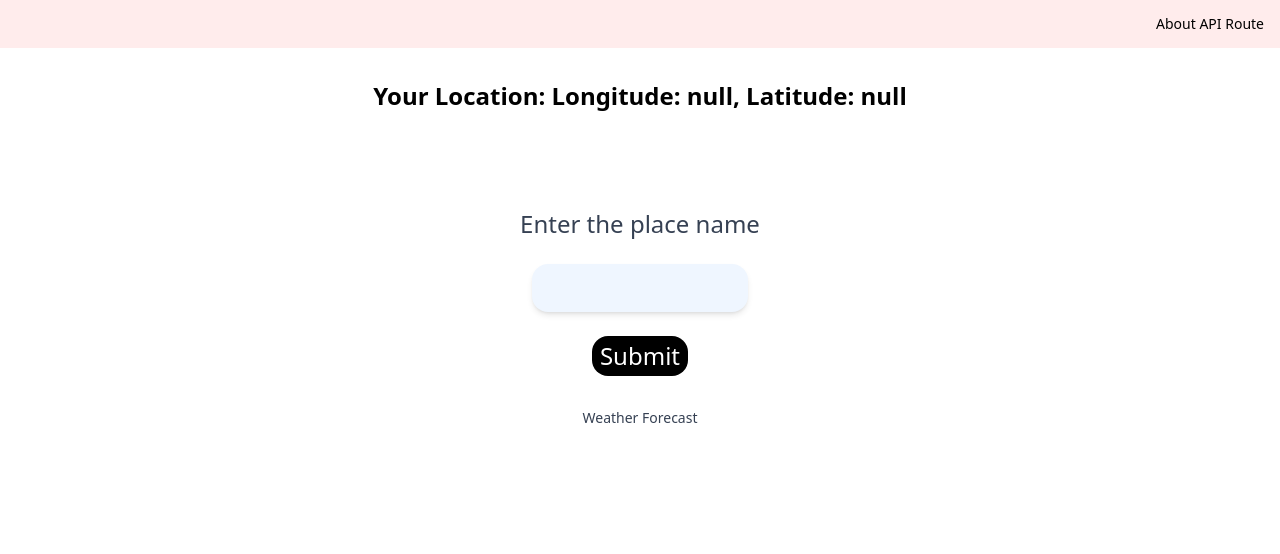
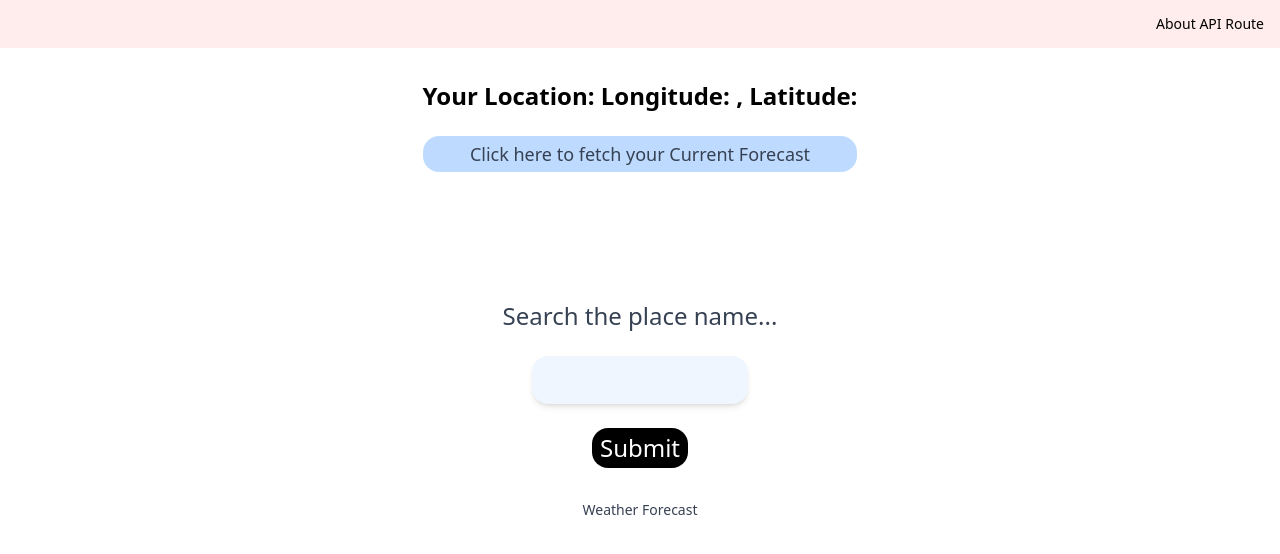
Before and after one commit to codingcat40/weather-forecaster, a React (Vite) app: page / in a window 1280 px wide. Shown: the top 554 px of the page. Built offline with nearby package versions, Linux system fonts and the light colour scheme; no server answers.

Commit message:
fetch current forecast

```diff
--- a/src/components/Home.jsx
+++ b/src/components/Home.jsx
@@ -1,36 +1,66 @@
 import React, { useEffect, useState } from "react";
 
 const Home = () => {
-  const [location, setLocation] = useState({ latitude: "null", longitude: "null" });
-  const fetchCurrentLocation = () =>  {
+  const [location, setLocation] = useState({ latitude: null, longitude: null });
+  const [place, setPlace] = useState("");
+
+
+  const fetchCurrentLocation = () => {
     navigator.geolocation.watchPosition((pos) => {
-          setLocation({latitude: pos.coords.latitude, longitude:  pos.coords.longitude});
-      })
+      setLocation({
+        latitude: pos.coords.latitude,
+        longitude: pos.coords.longitude,
+      });
+    });
+  };
 
-  }
+  const fetchCurrentForecast = async (e) => {
+    e.preventDefault()
+    const url = `https://api.weatherapi.com/v1/forecast.json?key=8cc6ff6a05c54a0e81660428250306&q=${location.latitude},${location.longitude}`;
+    const response = await fetch(url);
+    console.log(await response.json());
+  };
+
+  // handle the submit
+  const handleSubmit = async () => {
+    // e.preventDefault();
+    // URL: https://api.weatherapi.com/v1/current.json?key=8cc6ff6a05c54a0e81660428250306&q=bangalore
+  };
 
   useEffect(() => {
-    fetchCurrentLocation()
-  }, [])
+    fetchCurrentLocation();
+  }, []);
 
   return (
-    <div className="fixed top-20 w-full flex justify-center z-10 px-4">
+    <div className="fixed top-20 w-full flex justify-center z-10 px-4 max-h-fit">
       <div className="text-center max-w-2xl">
-        <h1 className="text-2xl font-semibold mb-2">Your Location: Longitude: {location.longitude}, Latitude:  {location.latitude}</h1>
+        <h1 className="text-2xl font-semibold mb-2">
+          Your Location: Longitude: {location.longitude}, Latitude:{" "}
+          {location.latitude}
+        </h1>
 
-        <div className="text-sm text-gray-700 space-y-8">
+        <div className="text-sm text-gray-700 space-y-8 mx-auto">
           {/* search button here probably */}
           {/* then todays weather or forecase */}
 
+          <button onClick={fetchCurrentForecast} className="w-full bg-blue-200 hover:bg-blue-400 hover:cursor-pointer duration-300 hover:transition-all rounded-2xl p-1 mt-4 text-lg">Click here to fetch your Current Forecast</button>
+
           <form className="flex flex-col justify-center mt-24 text-2xl space-y-6">
-          <label>Enter the place name</label>
-          <input type="text" className="bg-blue-50 w-54 h-12 mx-auto shadow-md rounded-2xl text-center"/>
-          <input type="submit" className="bg-black text-white w-24 p-1 rounded-2xl hover:shadow-2xl hover:cursor-pointer mx-auto"/>
+            <label>Search the place name...</label>
+            <input
+              type="text"
+              required
+              className="bg-blue-50 w-54 h-12 mx-auto shadow-md rounded-2xl text-center"
+            />
+            <input
+              type="submit"
+              className="bg-black text-white w-24 p-1 rounded-2xl hover:shadow-2xl hover:cursor-pointer mx-auto"
+              onClick={handleSubmit}
+            />
           </form>
 
-
           <div className="space-y-6">
-              <h3>Weather Forecast</h3>
+            <h3>Weather Forecast</h3>
           </div>
         </div>
       </div>
```
